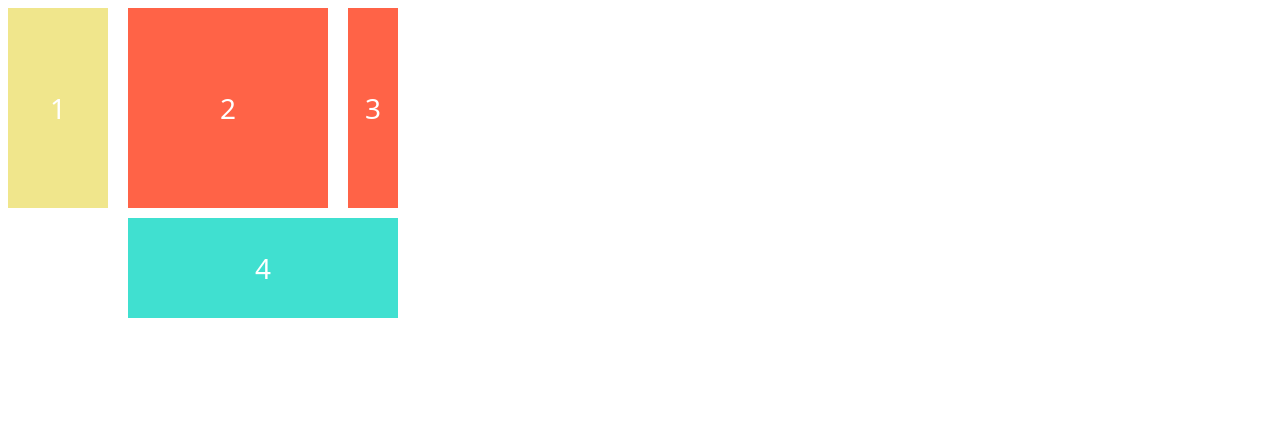
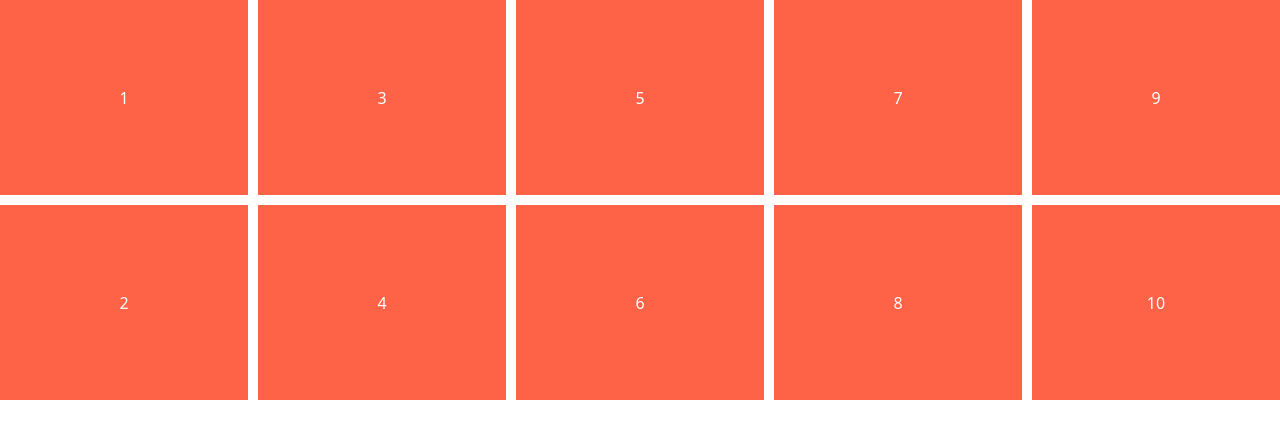
Before and after one commit to draketamer/csslayout_master_class, a plain HTML site: page index.html in a window 1280 px wide. Drawn offline with Linux system fonts and the light colour scheme; files whose address does not match are found by name.

Commit message:
#3.6 Auto Columns and Rows

```diff
--- a/index.html
+++ b/index.html
@@ -3,10 +3,7 @@
   <head>
     <meta charset="UTF-8" />
     <meta name="viewport" content="width=device-width, initial-scale=1.0" />
-    <link
-      rel="stylesheet"
-      href="C:\Users\USER\OneDrive\문서\3. SKK\coding\csslayout_master_class/style.css"
-    />
+    <link rel="stylesheet" href="style.css" />
     <title>CSS Layout Masterclass</title>
   </head>
   <body>
@@ -15,6 +12,12 @@
       <div class="child">2</div>
       <div class="child">3</div>
       <div class="child">4</div>
+      <div class="child">5</div>
+      <div class="child">6</div>
+      <div class="child">7</div>
+      <div class="child">8</div>
+      <div class="child">9</div>
+      <div class="child">10</div>
     </div>
 
     <!-- <header></header>
--- a/style.css
+++ b/style.css
@@ -1,39 +1,26 @@
 body {
+  padding: 0;
+  margin: 0;
   font-family: system-ui, -apple-system, BlinkMacSystemFont, "Segoe UI", Roboto,
     Oxygen, Ubuntu, Cantarell, "Open Sans", "Helvetica Neue", sans-serif;
 }
+
 .father {
   display: grid;
-  grid-template-columns: [cucumber] 100px [potato] 200px [banana] 50px [brocoli];
-  grid-template-rows: [korea] 200px [thailand] 100px [greece];
-  row-gap: 10px;
-  column-gap: 20px;
+  gap: 10px;
+  min-height: 50vh;
+  grid-template-columns: repeat(2, 1fr);
+  grid-template-rows: repeat(2, 1fr);
+  grid-auto-rows: 1fr;
+  grid-auto-columns: 1fr;
+  grid-auto-flow: column;
 }
+
 .child {
   background-color: tomato;
+  color: white;
+  font-size: 28;
   display: flex;
-  color: white;
-  font-size: 28px;
+  justify-content: center;
   align-items: center;
-  justify-content: center;
 }
-
-.child:first-child {
-  /*
-    grid-row-start: 1;
-    grid-row-end: -1;
-    grid-row: korea / greece;
-        */
-  background-color: khaki;
-  /* grid-row: span 2; */
-}
-
-.child:last-child {
-  background-color: turquoise;
-  grid-column: potato/span 2;
-  /*
-  grid-column-start: 2;
-  grid-column-end: -1;
-  grid-column: potato / brocoli;
-   */
-}
```
